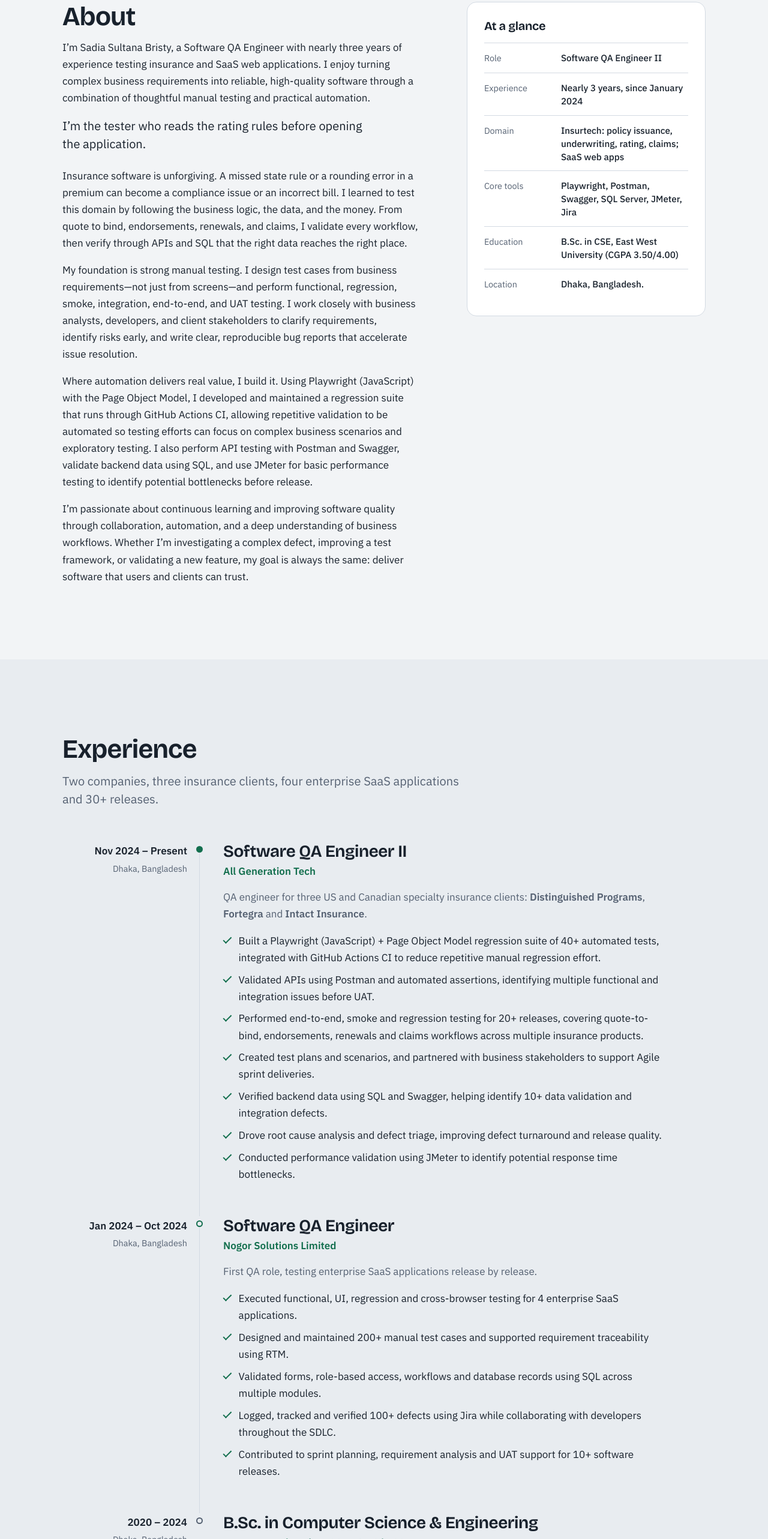
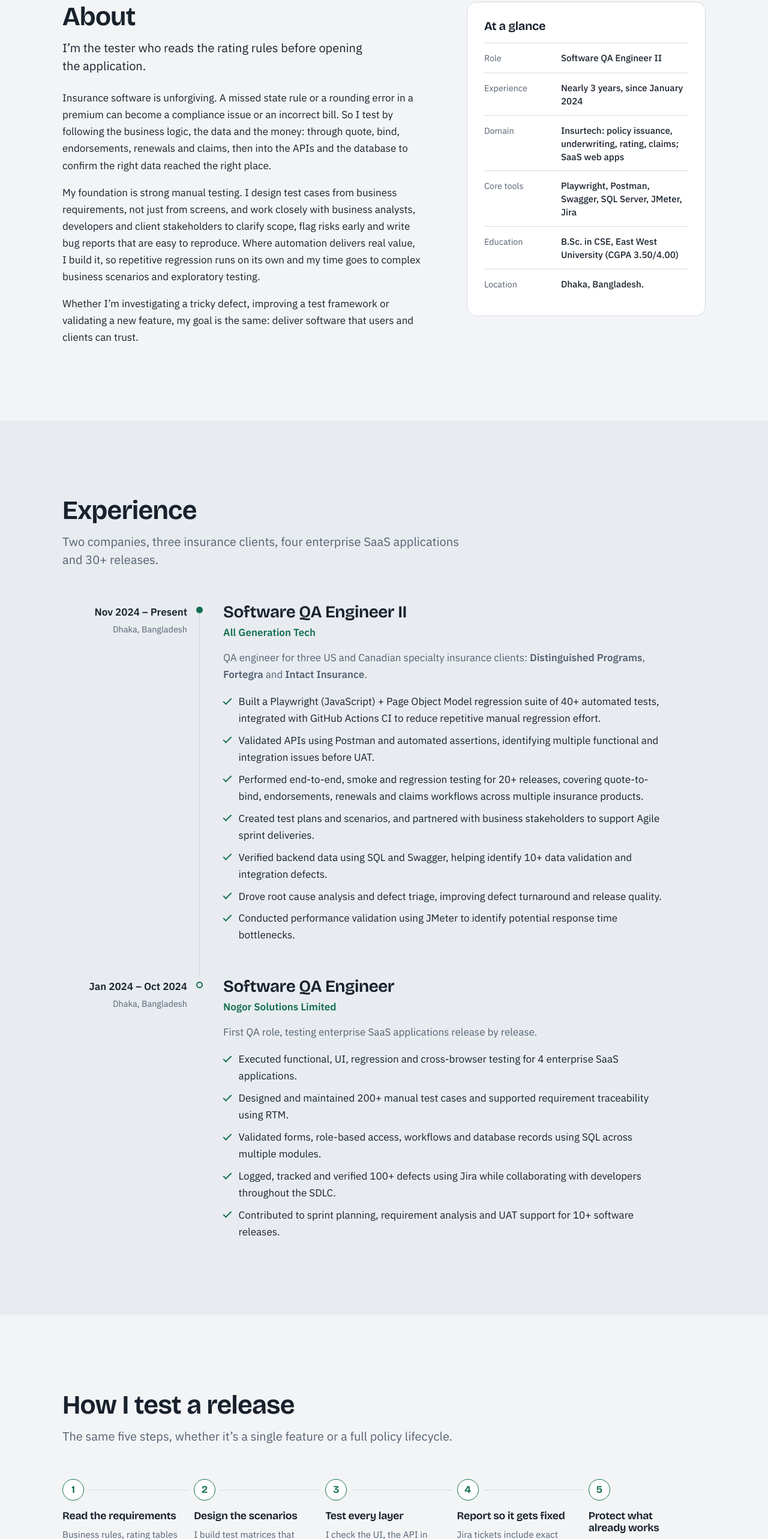
Before and after one commit to Sadia-Sultana-Bristy/Sadia-Sultana-Bristy.github.io, a plain HTML site: page index.html in a window 1280 px wide. Shown: the part 1058-3623 px from the top of the page at 60% size. Drawn offline with Linux system fonts and the light colour scheme.

Commit message:
Tighten About section and remove repeated education entry

```diff
--- a/index.html
+++ b/index.html
@@ -200,21 +200,15 @@
       <div class="container about">
         <div class="about__text">
           <h2 id="about-title" class="section__title">About</h2>
-          <p>
-            I’m Sadia Sultana Bristy, a Software QA Engineer with nearly three years of experience testing insurance and SaaS web applications. I enjoy turning complex business requirements into reliable, high-quality software through a combination of thoughtful manual testing and practical automation.
-          </p>
           <p class="section__lead">I’m the tester who reads the rating rules before opening the application.</p>
           <p>
-            Insurance software is unforgiving. A missed state rule or a rounding error in a premium can become a compliance issue or an incorrect bill. I learned to test this domain by following the business logic, the data, and the money. From quote to bind, endorsements, renewals, and claims, I validate every workflow, then verify through APIs and SQL that the right data reaches the right place.
+            Insurance software is unforgiving. A missed state rule or a rounding error in a premium can become a compliance issue or an incorrect bill. So I test by following the business logic, the data and the money: through quote, bind, endorsements, renewals and claims, then into the APIs and the database to confirm the right data reached the right place.
           </p>
           <p>
-            My foundation is strong manual testing. I design test cases from business requirements—not just from screens—and perform functional, regression, smoke, integration, end-to-end, and UAT testing. I work closely with business analysts, developers, and client stakeholders to clarify requirements, identify risks early, and write clear, reproducible bug reports that accelerate issue resolution.
+            My foundation is strong manual testing. I design test cases from business requirements, not just from screens, and work closely with business analysts, developers and client stakeholders to clarify scope, flag risks early and write bug reports that are easy to reproduce. Where automation delivers real value, I build it, so repetitive regression runs on its own and my time goes to complex business scenarios and exploratory testing.
           </p>
           <p>
-            Where automation delivers real value, I build it. Using Playwright (JavaScript) with the Page Object Model, I developed and maintained a regression suite that runs through GitHub Actions CI, allowing repetitive validation to be automated so testing efforts can focus on complex business scenarios and exploratory testing. I also perform API testing with Postman and Swagger, validate backend data using SQL, and use JMeter for basic performance testing to identify potential bottlenecks before release.
-          </p>
-          <p>
-            I’m passionate about continuous learning and improving software quality through collaboration, automation, and a deep understanding of business workflows. Whether I’m investigating a complex defect, improving a test framework, or validating a new feature, my goal is always the same: deliver software that users and clients can trust.
+            Whether I’m investigating a tricky defect, improving a test framework or validating a new feature, my goal is the same: deliver software that users and clients can trust.
           </p>
         </div>
 
@@ -281,16 +275,6 @@
             </div>
           </li>
 
-          <li class="timeline__item timeline__item--edu">
-            <div class="timeline__when">
-              <span class="timeline__date">2020 – 2024</span>
-              <span class="timeline__place">Dhaka, Bangladesh</span>
-            </div>
-            <div class="timeline__body">
-              <h3 class="timeline__role">B.Sc. in Computer Science &amp; Engineering</h3>
-              <p class="timeline__org">East West University · CGPA 3.50/4.00</p>
-            </div>
-          </li>
         </ol>
       </div>
     </section>
```
